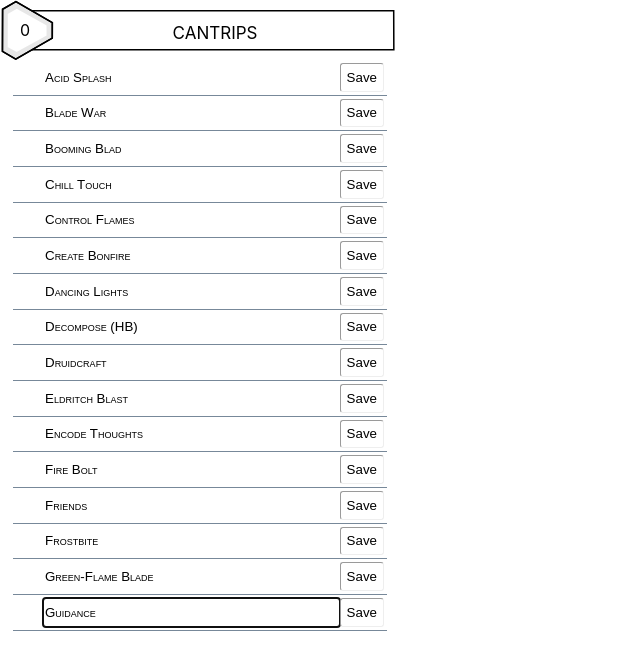
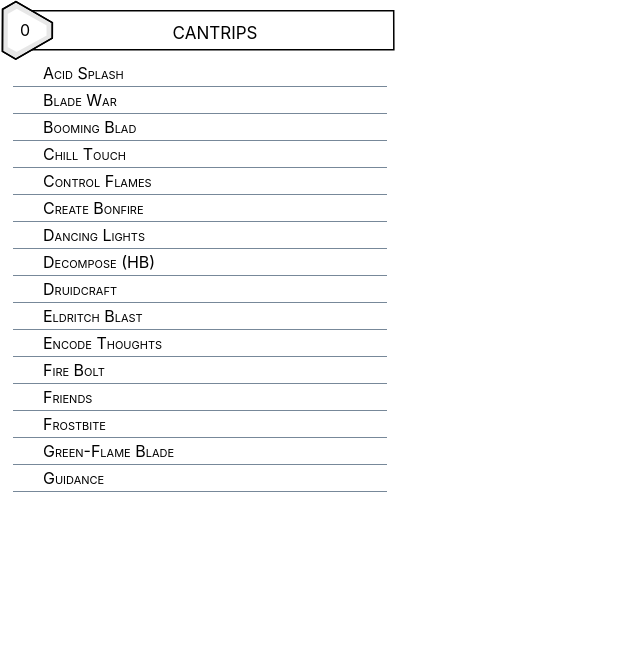
Before and after one commit to Daniel-t-1/DnD_Manager, a React (Create React App) app: page / in a window 1280 px wide. Shown: the top 670 px of the page, without its empty margins (0-640 px from the left). Built offline with nearby package versions, Linux system fonts and the light colour scheme.

Commit message:
Moved up edit state to spells

```diff
--- a/src/CharacterSheetItems/SpellItem.css
+++ b/src/CharacterSheetItems/SpellItem.css
@@ -1,4 +1,5 @@
 .spell-item,
+.spell-item-Invalid,
 .Spell-Item-Editor-Row {
   background-color: white;
   font-variant: small-caps;
@@ -7,6 +8,46 @@
   margin-left: 13px;
   margin-right: 13px;
   padding-left: 30px;
+}
+
+.spell-item-Invalid:hover {
+  animation: shake 0.2s;
+}
+
+@keyframes shake {
+  0% {
+    transform: translate(1px, 1px) rotate(0deg);
+  }
+  10% {
+    transform: translate(-1px, -2px) rotate(-1deg);
+  }
+  20% {
+    transform: translate(-3px, 0px) rotate(1deg);
+  }
+  30% {
+    transform: translate(3px, 2px) rotate(0deg);
+  }
+  40% {
+    transform: translate(1px, -1px) rotate(1deg);
+  }
+  50% {
+    transform: translate(-1px, 2px) rotate(-1deg);
+  }
+  60% {
+    transform: translate(-3px, 1px) rotate(0deg);
+  }
+  70% {
+    transform: translate(3px, 1px) rotate(-1deg);
+  }
+  80% {
+    transform: translate(-1px, -1px) rotate(1deg);
+  }
+  90% {
+    transform: translate(1px, 2px) rotate(0deg);
+  }
+  100% {
+    transform: translate(1px, -2px) rotate(-1deg);
+  }
 }
 
 .spell-item:hover {
--- a/src/CharacterSheetItems/SpellItem.js
+++ b/src/CharacterSheetItems/SpellItem.js
@@ -6,6 +6,7 @@ export function Spells(props) {
   const [spells, setSpells] = useState(props.spells);
   const [spellLevel, setSpellLevel] = useState(props.spellLevel);
   const [spellType, setSpellType] = useState(props.spellType);
+  const [currentlyEditing, setCurrentlyEditing] = useState(-1);
 
   function updateSpellname(id, Name) {
     let oldState = [...spells];
@@ -13,9 +14,21 @@ export function Spells(props) {
     setSpells(oldState);
   }
 
+  function tryBeginEdit(id) {
+    if (currentlyEditing === -1) {
+      setCurrentlyEditing(id);
+    }
+  }
+
+  function tryEndEdit(id) {
+    if (currentlyEditing === id) {
+      setCurrentlyEditing(-1);
+    }
+  }
+
   return (
     <div>
-      <SpellHeader name={spellType} spellLevel={props.spellLevel}></SpellHeader>
+      <SpellHeader name={spellType} spellLevel={spellLevel}></SpellHeader>
       <div>
         {spells.map((name, index) => (
           <SpellItem
@@ -23,6 +36,9 @@ export function Spells(props) {
             id={index}
             name={name}
             onSpellchange={updateSpellname}
+            editing={currentlyEditing === index}
+            onBeginEdit={tryBeginEdit}
+            onEndEdit={tryEndEdit}
           />
         ))}
       </div>
@@ -32,21 +48,18 @@ export function Spells(props) {
 
 //spell item row
 function SpellItem(props) {
-  const [editing, setEdit] = useState(true);
-  const [name, setName] = useState(props.name);
-
   const onNameInputChanged = (event) => {
     props.onSpellchange(props.id, event.target.value);
   };
 
-  if (!editing) {
+  if (!props.editing) {
     return (
       <div
         id={props.id}
         className="spell-item"
-        onClick={() => setEdit(!editing)}
+        onClick={() => props.onBeginEdit(props.id)}
       >
-        {name}
+        {props.name}
       </div>
     );
   } else {
@@ -55,11 +68,14 @@ function SpellItem(props) {
         <input
           className="Spell-Item-Editor"
           onChange={onNameInputChanged}
-          value={name}
+          value={props.name}
           autoFocus="autoFocus"
         ></input>
-        <button onClick={() => setEdit(!editing)} className="Spell-Edit-Button">
-          Save
+        <button
+          className="Spell-Edit-Button"
+          onClick={() => props.onEndEdit(props.id)}
+        >
+          Cancel
         </button>
       </div>
     );
```
